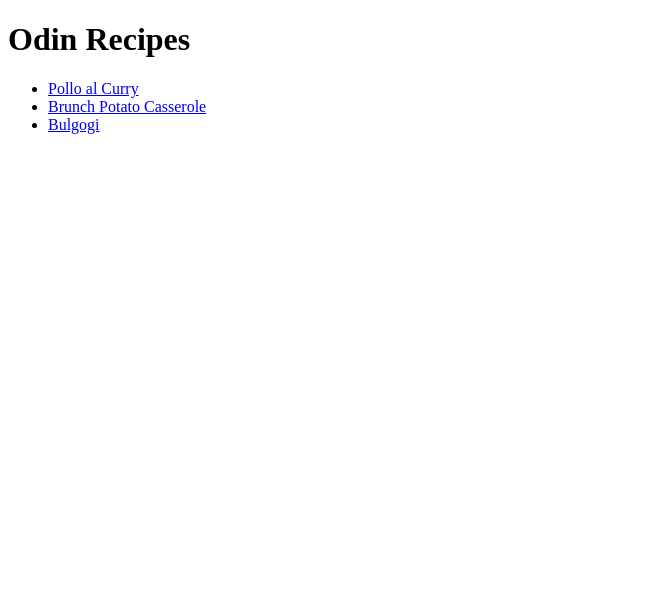
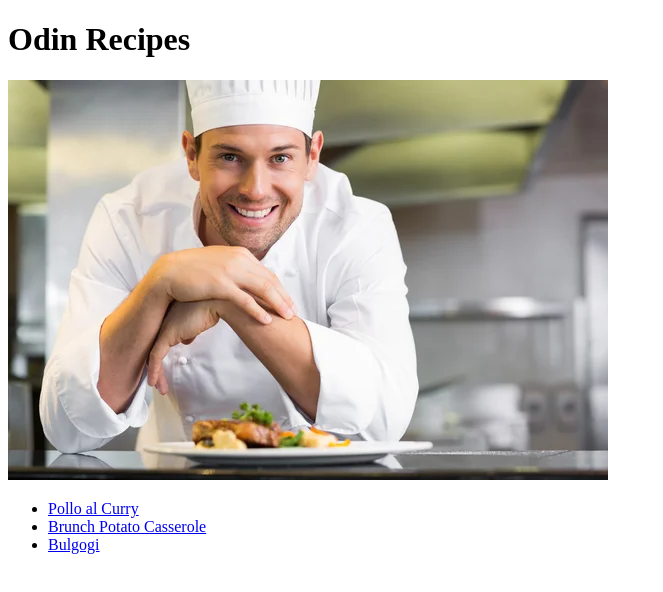
Before and after one commit to 18praise/odin-recipes, a plain HTML site: page index.html in a window 1280 px wide. Shown: the whole page, without its empty margins (0-663 px from the left). Drawn offline with Linux system fonts and the light colour scheme.

Commit message:
Add image to main

```diff
--- a/index.html
+++ b/index.html
@@ -8,6 +8,7 @@
     <body>
 
         <h1>Odin Recipes</h1>
+            <img src="./images/happychef.jpg" alt="a happy chef">
             <ul>
                 <li> <a href="./recipes/pollo-al-curry.html">Pollo al Curry</a></li>
                 <li> <a href="./recipes/brunch-potato-casserole.html">Brunch Potato Casserole </a></li>
```
Also changed, not shown: images/happychef.jpg (added).
